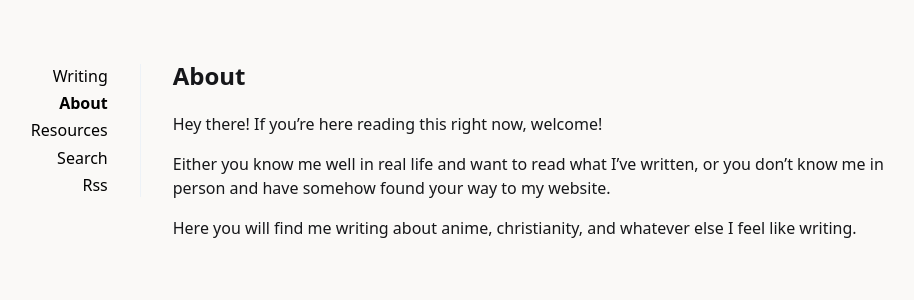
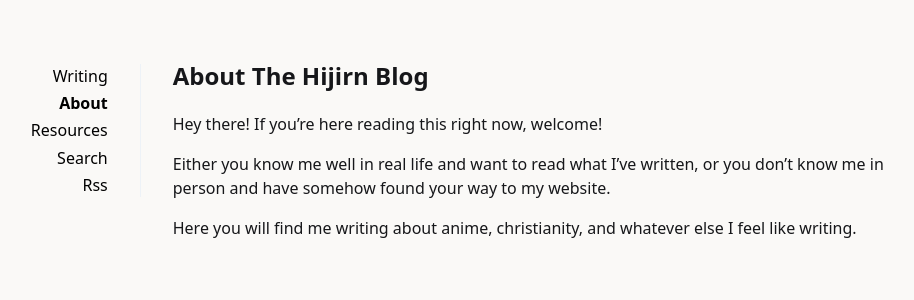
Before and after one commit to tnecniv22/tnecniv22.github.io, a Jekyll site: the page built from _pages/about.md, in a window 1280 px wide. Shown: the top 300 px of the page, without its empty margins (180-1094 px from the left). Built offline with Jekyll 4.4.1, drawn with Linux system fonts in a browser that asks for light colours.

```diff
--- a/_config.yml
+++ b/_config.yml
@@ -1,6 +1,6 @@
 site: Vincent
 url: #yoururl
-title: Vincent Hwang
+title: The Hijirin Blog
 description: Homepage
 twitter:
   username: #yourusername
--- a/_pages/about.md
+++ b/_pages/about.md
@@ -1,6 +1,8 @@
 ---
 layout: page
-title: About
+title: About The Hijirn Blog
+description: The information page of The Hirijin Blog, by ShengBOY
+summary:
 ---
 
 Hey there! If you're here reading this right now, welcome!
@@ -8,6 +10,4 @@ Hey there! If you're here reading this right now, welcome!
 Either you know me well in real life and want to read what I've written, or you don't know me in person and have somehow found your way to my website.
 
 
-
-
 Here you will find me writing about anime, christianity, and whatever else I feel like writing.
```
Also changed, not shown: _pages/resources.md (+3 -0 lines).
